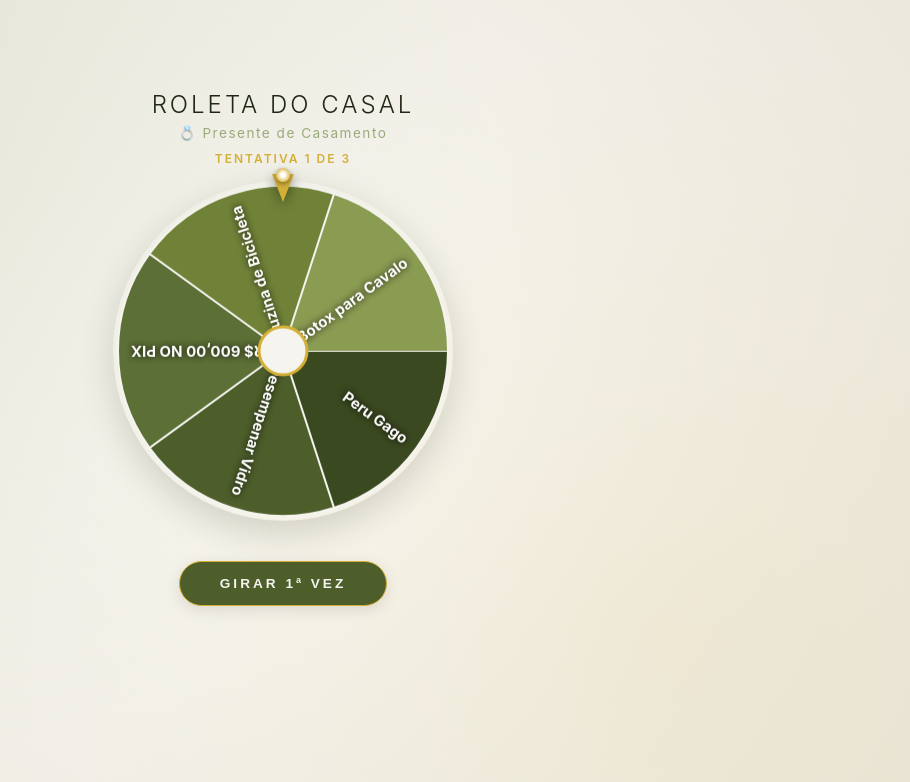
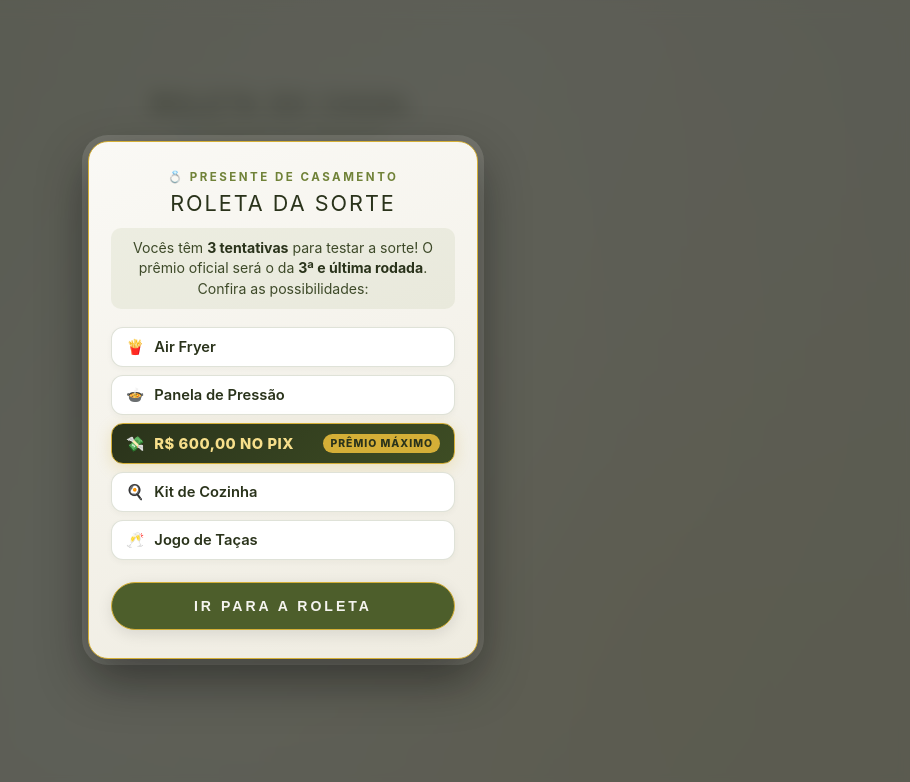
Before and after one commit to p213334/casamento, a plain HTML site: page index.html in a window 1280 px wide. Shown: the whole page, without its empty margins (357-1267 px from the left). Drawn offline with Linux system fonts and the light colour scheme.

Commit message:
Implement welcome backdrop and prize display
Add welcome screen with prize menu and animations

```diff
--- a/index.html
+++ b/index.html
@@ -43,6 +43,131 @@
         radial-gradient(circle at 20% 30%, rgba(77, 94, 43, 0.25) 0%, transparent 40%);
     }
 
+    /* Tela de Boas-Vindas / Menu de Prêmios */
+    .intro-backdrop {
+      position: fixed;
+      inset: 0;
+      background: rgba(14, 18, 10, 0.65);
+      backdrop-filter: blur(10px);
+      -webkit-backdrop-filter: blur(10px);
+      z-index: 200;
+      display: flex;
+      align-items: center;
+      justify-content: center;
+      padding: 20px;
+      transition: opacity 0.5s ease, visibility 0.5s ease;
+    }
+
+    .intro-backdrop.hidden {
+      opacity: 0;
+      visibility: hidden;
+      pointer-events: none;
+    }
+
+    .intro-card {
+      background: linear-gradient(160deg, #FAF9F5 0%, #EFECE1 100%);
+      border: 1.5px solid var(--gold-accent);
+      border-radius: 20px;
+      padding: 28px 22px;
+      max-width: 390px;
+      width: 100%;
+      text-align: center;
+      box-shadow: 0 20px 50px rgba(0, 0, 0, 0.45), 0 0 0 6px rgba(245, 244, 239, 0.15);
+      animation: cardEntrance 0.6s cubic-bezier(0.175, 0.885, 0.32, 1.275) forwards;
+    }
+
+    @keyframes cardEntrance {
+      0% { opacity: 0; transform: translateY(20px) scale(0.95); }
+      100% { opacity: 1; transform: translateY(0) scale(1); }
+    }
+
+    .intro-tag {
+      font-size: 0.72rem;
+      letter-spacing: 2.5px;
+      text-transform: uppercase;
+      color: var(--olive-light);
+      font-weight: 700;
+      margin-bottom: 6px;
+    }
+
+    .intro-card h2 {
+      font-weight: 400;
+      letter-spacing: 2px;
+      font-size: 1.35rem;
+      text-transform: uppercase;
+      color: var(--olive-dark);
+    }
+
+    .intro-rules {
+      font-size: 0.88rem;
+      line-height: 1.45;
+      color: #3E4A29;
+      margin: 12px 0 18px;
+      padding: 10px 12px;
+      background: rgba(112, 130, 56, 0.09);
+      border-radius: 10px;
+    }
+
+    .intro-rules strong {
+      color: var(--olive-dark);
+    }
+
+    .prize-list {
+      list-style: none;
+      display: flex;
+      flex-direction: column;
+      gap: 8px;
+      margin-bottom: 22px;
+      text-align: left;
+    }
+
+    .prize-item {
+      display: flex;
+      align-items: center;
+      gap: 10px;
+      padding: 10px 14px;
+      background: #FFFFFF;
+      border: 1px solid rgba(77, 94, 43, 0.18);
+      border-radius: 12px;
+      font-size: 0.92rem;
+      font-weight: 600;
+      color: var(--olive-dark);
+      box-shadow: 0 2px 6px rgba(42, 51, 27, 0.04);
+    }
+
+    .prize-item.grand-prize {
+      background: linear-gradient(135deg, #2A331B 0%, #3E4D24 100%);
+      border: 1.5px solid var(--gold-accent);
+      color: #FFFFFF;
+      box-shadow: 0 4px 15px rgba(212, 175, 55, 0.25);
+    }
+
+    .prize-item.grand-prize .prize-name {
+      color: #F7DF8B;
+      font-weight: 800;
+      letter-spacing: 0.5px;
+    }
+
+    .prize-badge {
+      margin-left: auto;
+      font-size: 0.65rem;
+      text-transform: uppercase;
+      letter-spacing: 1px;
+      background: var(--gold-accent);
+      color: var(--olive-dark);
+      padding: 3px 7px;
+      border-radius: 20px;
+      font-weight: 800;
+    }
+
+    .intro-btn {
+      width: 100%;
+      margin-top: 0;
+      padding: 15px 24px;
+      font-size: 0.88rem;
+    }
+
+    /* Container Principal */
     .container {
       text-align: center;
       max-width: 420px;
@@ -144,14 +269,12 @@
       animation: none;
     }
 
-    /* Efeito de desfoque e foco no elemento sorteado */
     canvas#wheel.blurred {
       filter: blur(8px) brightness(0.4);
       transform: scale(0.96);
       box-shadow: none;
     }
 
-    /* Overlay gigante central sem círculo delimitador */
     .winner-overlay {
       position: absolute;
       top: 50%;
@@ -173,7 +296,6 @@
       transform: translate(-50%, -50%) scale(1);
     }
 
-    /* Brilho de aura dourada no fundo do texto */
     .winner-glow {
       position: absolute;
       width: 280px;
@@ -290,6 +412,41 @@
 </head>
 <body>
 
+  <!-- Cartão de Apresentação dos Prêmios (Estilo Convite) -->
+  <div class="intro-backdrop" id="introBackdrop">
+    <div class="intro-card">
+      <div class="intro-tag">💍 Presente de Casamento</div>
+      <h2>Roleta da Sorte</h2>
+      <p class="intro-rules">
+        Vocês têm <strong>3 tentativas</strong> para testar a sorte! O prêmio oficial será o da <strong>3ª e última rodada</strong>. Confira as possibilidades:
+      </p>
+      <ul class="prize-list">
+        <li class="prize-item">
+          <span>🍟</span>
+          <span class="prize-name">Air Fryer</span>
+        </li>
+        <li class="prize-item">
+          <span>🍲</span>
+          <span class="prize-name">Panela de Pressão</span>
+        </li>
+        <li class="prize-item grand-prize">
+          <span>💸</span>
+          <span class="prize-name">R$ 600,00 NO PIX</span>
+          <span class="prize-badge">Prêmio Máximo</span>
+        </li>
+        <li class="prize-item">
+          <span>🍳</span>
+          <span class="prize-name">Kit de Cozinha</span>
+        </li>
+        <li class="prize-item">
+          <span>🥂</span>
+          <span class="prize-name">Jogo de Taças</span>
+        </li>
+      </ul>
+      <button class="intro-btn" onclick="closeIntro()">Ir para a Roleta</button>
+    </div>
+  </div>
+
   <canvas id="confetti"></canvas>
 
   <div class="container">
@@ -324,11 +481,11 @@
 
   <script>
     const items = [
-      "Peru Gago",
-      "Marreta de Desempenar Vidro",
+      "Air Fryer",
+      "Panela de Pressão",
       "R$ 600,00 NO PIX",
-      "Buzina de Bicicleta",
-      "Botox para Cavalo"
+      "Kit de Cozinha",
+      "Jogo de Taças"
     ];
 
     const TARGET_INDEX = 2; // Índice do "R$ 600,00 NO PIX"
@@ -341,6 +498,7 @@
     const attemptsBadge = document.getElementById("attemptsBadge");
     const winnerOverlay = document.getElementById("winnerOverlay");
     const winnerText = document.getElementById("winnerText");
+    const introBackdrop = document.getElementById("introBackdrop");
 
     const numItems = items.length;
     const arcSize = (2 * Math.PI) / numItems;
@@ -354,6 +512,11 @@
     function initAudio() {
       if (!audioCtx) audioCtx = new (window.AudioContext || window.webkitAudioContext)();
       if (audioCtx.state === 'suspended') audioCtx.resume();
+    }
+
+    function closeIntro() {
+      initAudio();
+      introBackdrop.classList.add("hidden");
     }
 
     function playTickSound(speedRatio) {
@@ -374,22 +537,59 @@
       osc.stop(audioCtx.currentTime + 0.05);
     }
 
-    function playWinSound() {
+    function playMediumSelectionSound() {
       if (!audioCtx) return;
-      const notes = [523.25, 659.25, 783.99, 1046.50];
+      const notes = [440, 554.37, 659.25];
       notes.forEach((freq, i) => {
         const osc = audioCtx.createOscillator();
         const gain = audioCtx.createGain();
-        osc.type = 'sine';
-        osc.frequency.setValueAtTime(freq, audioCtx.currentTime + (i * 0.12));
+        osc.type = 'triangle';
+        osc.frequency.setValueAtTime(freq, audioCtx.currentTime + (i * 0.08));
 
-        gain.gain.setValueAtTime(0.2, audioCtx.currentTime + (i * 0.12));
-        gain.gain.exponentialRampToValueAtTime(0.001, audioCtx.currentTime + (i * 0.12) + 0.8);
+        gain.gain.setValueAtTime(0.18, audioCtx.currentTime + (i * 0.08));
+        gain.gain.exponentialRampToValueAtTime(0.001, audioCtx.currentTime + (i * 0.08) + 0.4);
 
         osc.connect(gain);
         gain.connect(audioCtx.destination);
-        osc.start(audioCtx.currentTime + (i * 0.12));
-        osc.stop(audioCtx.currentTime + (i * 0.12) + 0.8);
+        osc.start(audioCtx.currentTime + (i * 0.08));
+        osc.stop(audioCtx.currentTime + (i * 0.08) + 0.4);
+      });
+    }
+
+    function playGrandVictorySound() {
+      if (!audioCtx) return;
+      const arpeggio = [523.25, 659.25, 783.99, 1046.50, 1318.51, 1567.98];
+      arpeggio.forEach((freq, i) => {
+        const osc = audioCtx.createOscillator();
+        const gain = audioCtx.createGain();
+        osc.type = 'sine';
+        osc.frequency.setValueAtTime(freq, audioCtx.currentTime + (i * 0.09));
+
+        gain.gain.setValueAtTime(0.22, audioCtx.currentTime + (i * 0.09));
+        gain.gain.exponentialRampToValueAtTime(0.001, audioCtx.currentTime + (i * 0.09) + 0.6);
+
+        osc.connect(gain);
+        gain.connect(audioCtx.destination);
+        osc.start(audioCtx.currentTime + (i * 0.09));
+        osc.stop(audioCtx.currentTime + (i * 0.09) + 0.6);
+      });
+
+      const chord = [523.25, 659.25, 783.99, 1046.50];
+      chord.forEach(freq => {
+        const osc = audioCtx.createOscillator();
+        const gain = audioCtx.createGain();
+
+        osc.type = 'triangle';
+        osc.frequency.setValueAtTime(freq, audioCtx.currentTime + 0.55);
+
+        gain.gain.setValueAtTime(0.001, audioCtx.currentTime + 0.55);
+        gain.gain.linearRampToValueAtTime(0.25, audioCtx.currentTime + 0.65);
+        gain.gain.exponentialRampToValueAtTime(0.001, audioCtx.currentTime + 2.5);
+
+        osc.connect(gain);
+        gain.connect(audioCtx.destination);
+        osc.start(audioCtx.currentTime + 0.55);
+        osc.stop(audioCtx.currentTime + 2.5);
       });
     }
 
@@ -445,7 +645,6 @@
 
       isSpinning = true;
 
-      // Reseta desfoque e overlays de rodadas anteriores
       canvas.classList.remove("blurred");
       pointerContainer.classList.remove("blurred");
       winnerOverlay.classList.remove("active");
@@ -536,7 +735,6 @@
           const chosenText = items[chosenIndex];
           const resultEl = document.getElementById("result");
 
-          // Aplica desfoque na roleta e ativa o destaque central em linha única
           canvas.classList.add("blurred");
           pointerContainer.classList.add("blurred");
           winnerText.innerText = chosenText;
@@ -545,6 +743,8 @@
           if (currentAttempt < 3) {
             labelEl.innerText = `Resultado da ${currentAttempt}ª tentativa`;
             resultEl.innerText = `Você tirou: ${chosenText}`;
+
+            playMediumSelectionSound();
 
             currentAttempt++;
             attemptsBadge.innerText = `Tentativa ${currentAttempt} de 3`;
@@ -559,7 +759,8 @@
 
             spinBtn.innerText = "Prêmio Revelado!";
             attemptsBadge.innerText = "Tentativas Encerradas";
-            playWinSound();
+
+            playGrandVictorySound();
             triggerConfetti();
           }
         }
```
